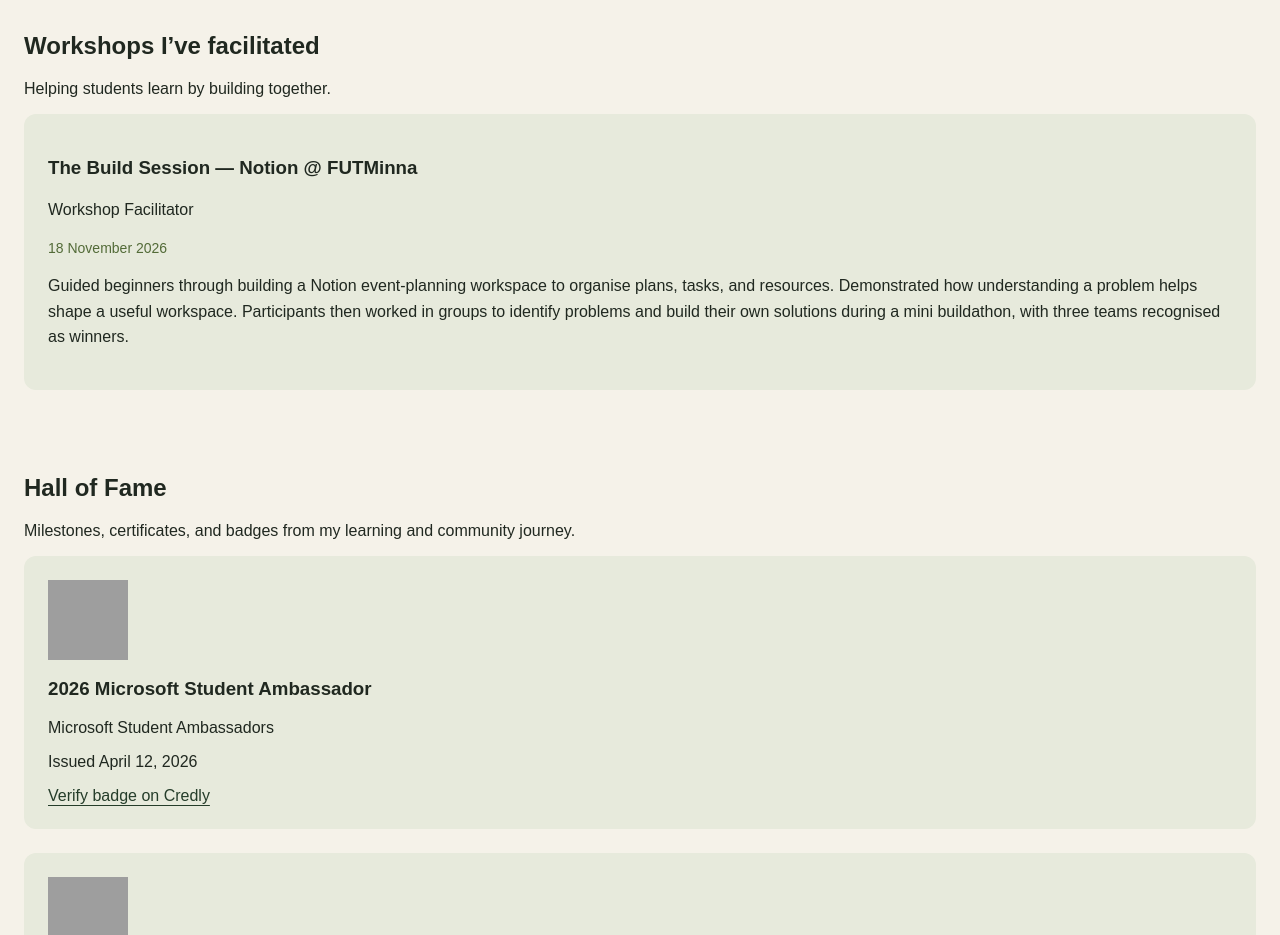
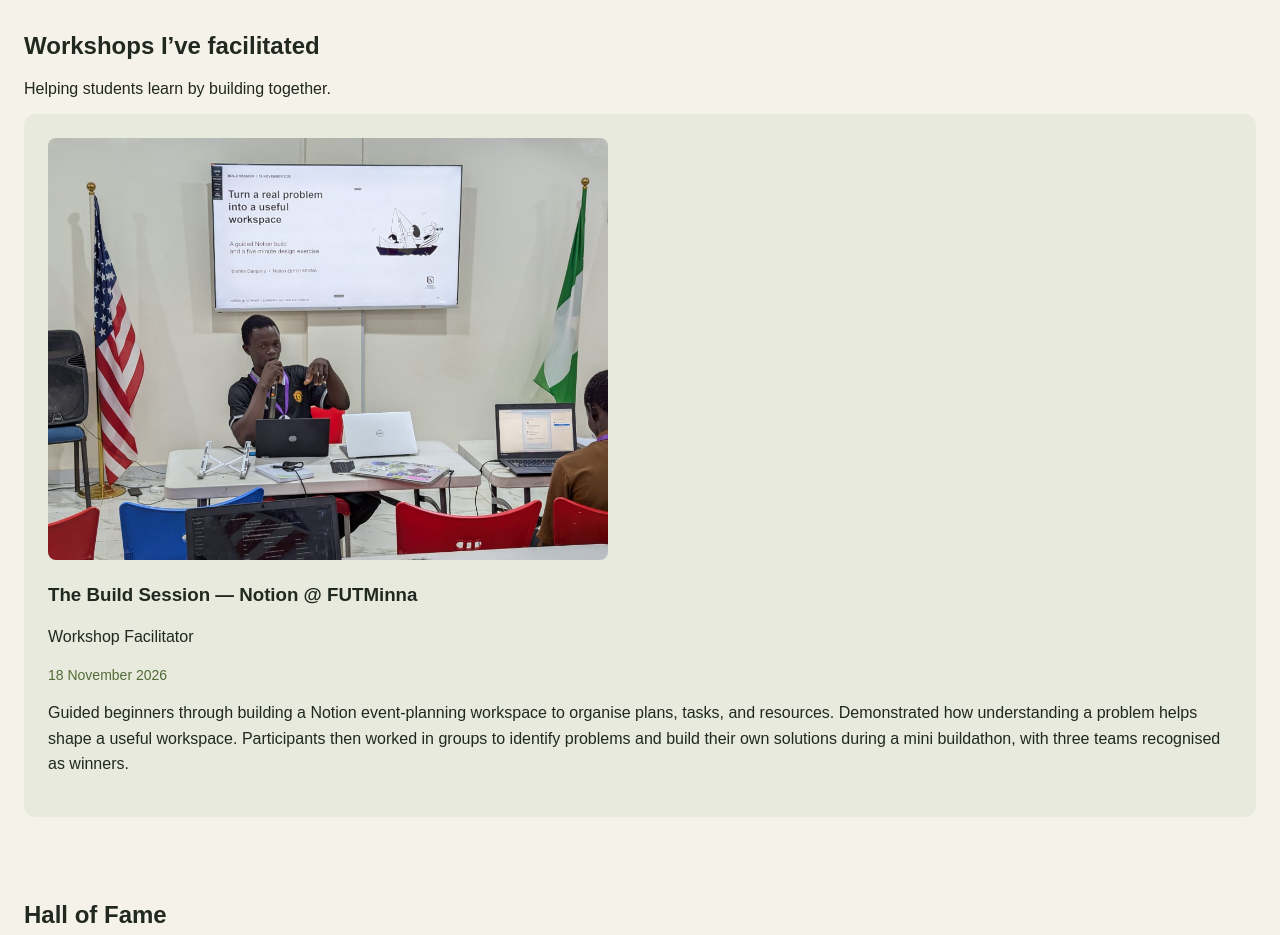
Before and after one commit to ufidscript/ufid-portfolio, a React (Vite) app: page / in a window 1280 px wide. Shown: the part 1560-2495 px from the top of the page. Built offline with nearby package versions, Linux system fonts and the light colour scheme; grey boxes are pictures that could not be loaded.

Commit message:
Add photo to Notion workshop highlight

```diff
--- a/src/App.css
+++ b/src/App.css
@@ -227,3 +227,12 @@
   color: #536b38;
   font-size: 14px;
 }
+
+.workshop-photo {
+  display: block;
+  width: 100%;
+  max-width: 560px;
+  height: auto;
+  border-radius: 8px;
+  margin-bottom: 24px;
+}
--- a/src/components/WorkshopCard.jsx
+++ b/src/components/WorkshopCard.jsx
@@ -1,6 +1,15 @@
-function WorkshopCard({ title, role, dateTime, displayDate, description }) {
+function WorkshopCard({
+  title,
+  role,
+  dateTime,
+  displayDate,
+  description,
+  imageSrc,
+  imageAlt,
+}) {
   return (
     <article className="workshop-card">
+      <img className="workshop-photo" src={imageSrc} alt={imageAlt} />
       <h3>{title}</h3>
       <p>{role}</p>
       <time dateTime={dateTime}>{displayDate}</time>
--- a/src/components/Workshops.jsx
+++ b/src/components/Workshops.jsx
@@ -1,4 +1,5 @@
 import WorkshopCard from "./WorkshopCard.jsx";
+import workshopPhoto from "../assets/notion-build-session.jpeg";
 
 function Workshops() {
   return (
@@ -12,6 +13,8 @@ function Workshops() {
         dateTime="2026-11-18"
         displayDate="18 November 2026"
         description="Guided beginners through building a Notion event-planning workspace to organise plans, tasks, and resources. Demonstrated how understanding a problem helps shape a useful workspace. Participants then worked in groups to identify problems and build their own solutions during a mini buildathon, with three teams recognised as winners."
+        imageSrc={workshopPhoto}
+        imageAlt="Me at The Build Session at FUTMinna"
       />
     </section>
   );
```
Also changed, not shown: src/assets/notion-build-session.jpeg (added).
